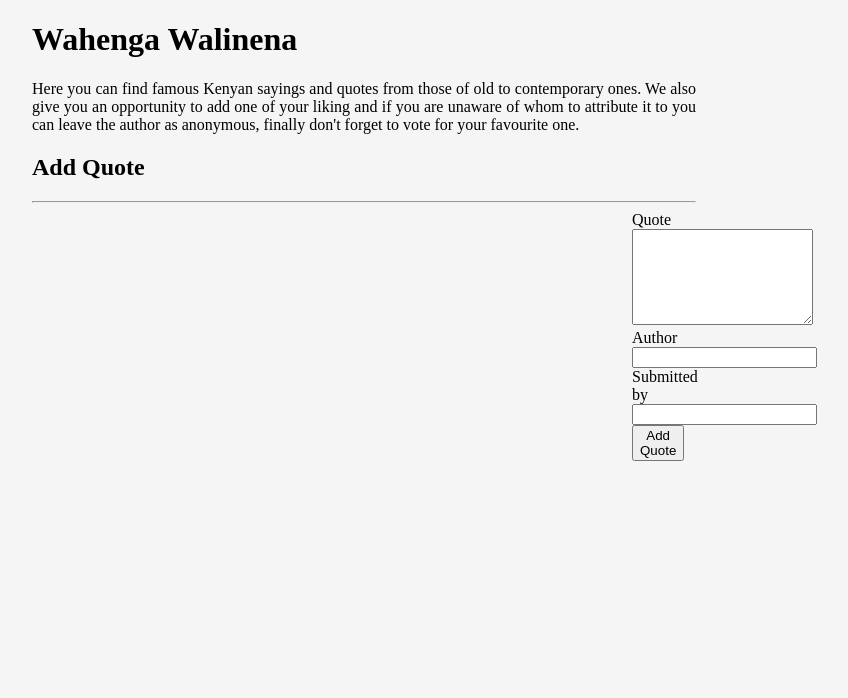
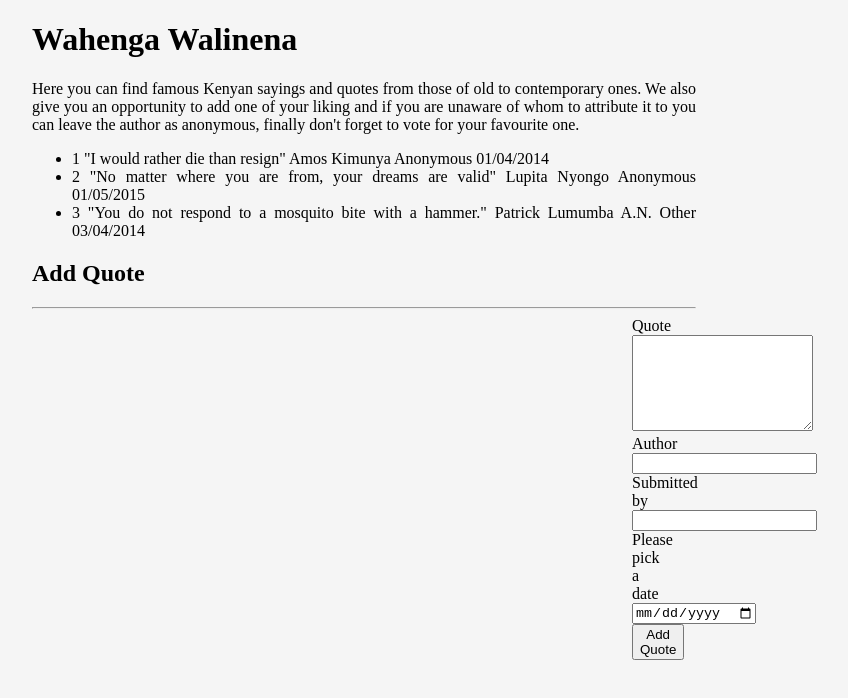
Before and after one commit to ibukamshindi/Angular-Week-1-IP, an Angular app: page / in a window 1280 px wide. Shown: the top 698 px of the page, without its empty margins (276-1124 px from the left). Built offline with nearby package versions, Linux system fonts and the light colour scheme.

Commit message:
add label for date, class quote and ngFor directive

```diff
--- a/src/app/app.component.html
+++ b/src/app/app.component.html
@@ -4,6 +4,16 @@
         old to contemporary ones. We also give you an opportunity
         to add one of your liking and if you are unaware of whom to attribute it to
         you can leave the author as anonymous, finally don't forget to vote for your favourite one.</p>
+        <ul>
+          <li *ngFor= 'let quote of quote'>
+            {{quote.id}}
+            {{quote.quote}}
+            {{quote.author}}
+            {{quote.submittedby}}
+            {{quote.date}}
+
+          </li>
+        </ul>
 </div>
 
 <app-quote-form></app-quote-form>
--- a/src/app/app.component.ts
+++ b/src/app/app.component.ts
@@ -1,4 +1,5 @@
 import { Component } from '@angular/core';
+import {Quote} from './quote';
 
 @Component({
   selector: 'app-root',
@@ -6,5 +7,10 @@ import { Component } from '@angular/core';
   styleUrls: ['./app.component.css']
 })
 export class AppComponent {
-  title = 'quotes-app';
+  quote:Quote[] = [
+    {id:1., quote: '"I would rather die than resign"',author: 'Amos Kimunya',submittedby:'Anonymous', date: '01/04/2014'},
+    {id:2., quote:'"No matter where you are from, your dreams are valid"',author: 'Lupita Nyongo',submittedby:'Anonymous', date: '01/05/2015'},
+    {id:3., quote: '"You do not respond to a mosquito bite with a hammer."',author: 'Patrick Lumumba',submittedby:'A.N. Other', date: '03/04/2014'},
+
+  ];
 }
--- a/src/app/quote-form/quote-form.component.html
+++ b/src/app/quote-form/quote-form.component.html
@@ -14,6 +14,8 @@
       <div class="form-group">
           <label for="complete">Submitted by</label>
           <input type='name' id="complete" required>
+          <label for="datesubmitted">Please pick a date</label>
+          <input type="date"id='submission'>
           <button type = submit>Add Quote</button>
       </div>
     </div>
--- a/src/app/quote.ts
+++ b/src/app/quote.ts
@@ -1,5 +1,7 @@
 export class Quote {
   id: number;
+  quote: string
   author: string;
-
+  submittedby: string;
+  date: string;
 }
```
